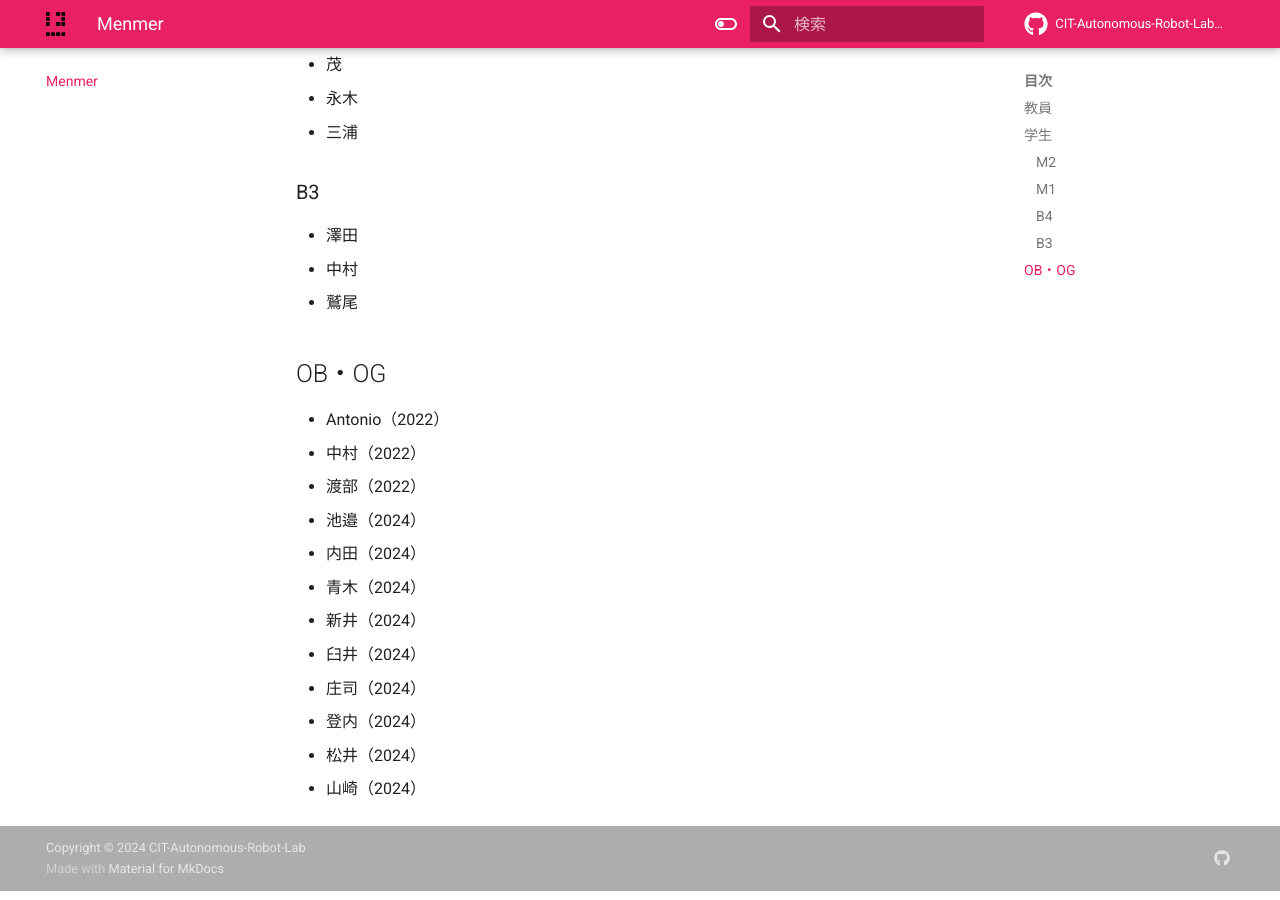
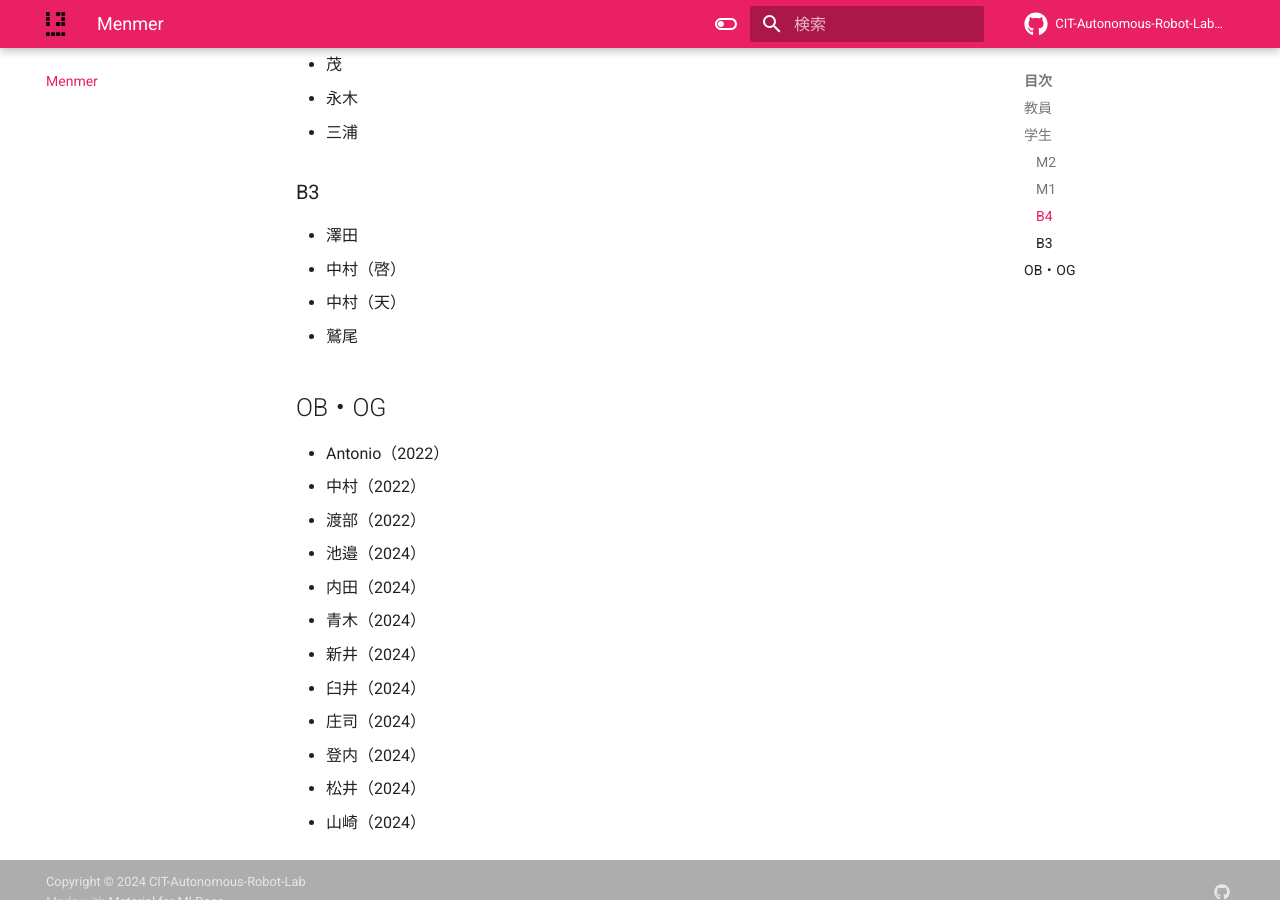
Before and after one commit to CIT-Autonomous-Robot-Lab/cit_autonomous_robot_lab, an MkDocs documentation site: the page built from docs/member/member.md, in a window 1280 px wide and 900 px high, scrolled down 764 px. Built offline with MkDocs 1.6.1 and Material for MkDocs 9.7.7, drawn with Linux system fonts in a browser that asks for light colours; comment, search, counter and statistics services are not loaded.

Commit message:
Add new B3 member

```diff
--- a/docs/member/member.md
+++ b/docs/member/member.md
@@ -23,7 +23,8 @@
 
 ### B3
 * 澤田
-* 中村
+* 中村（啓）
+* 中村（天）
 * 鷲尾
 
 ## OB・OG
```
